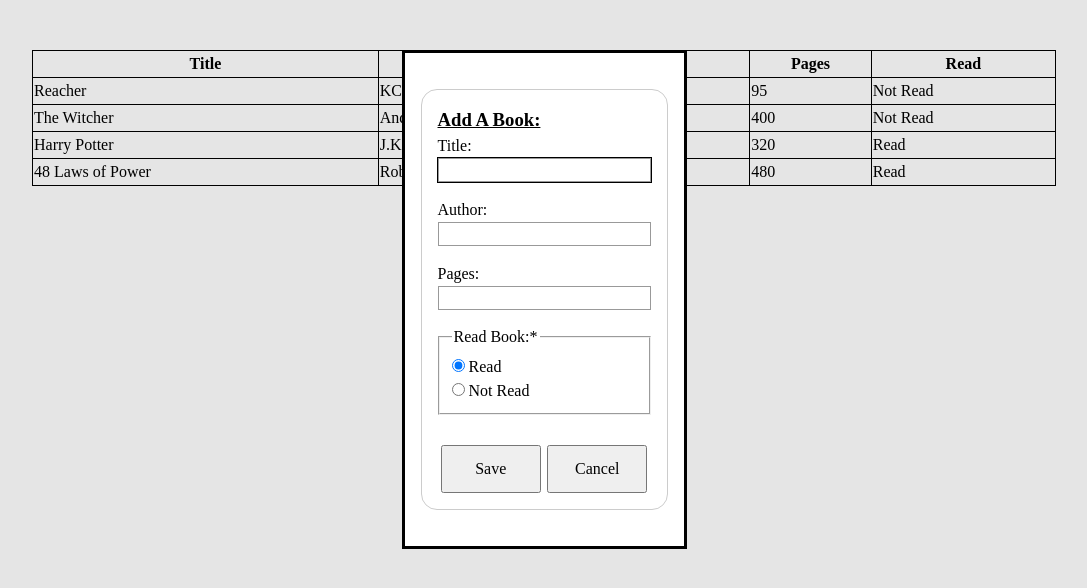
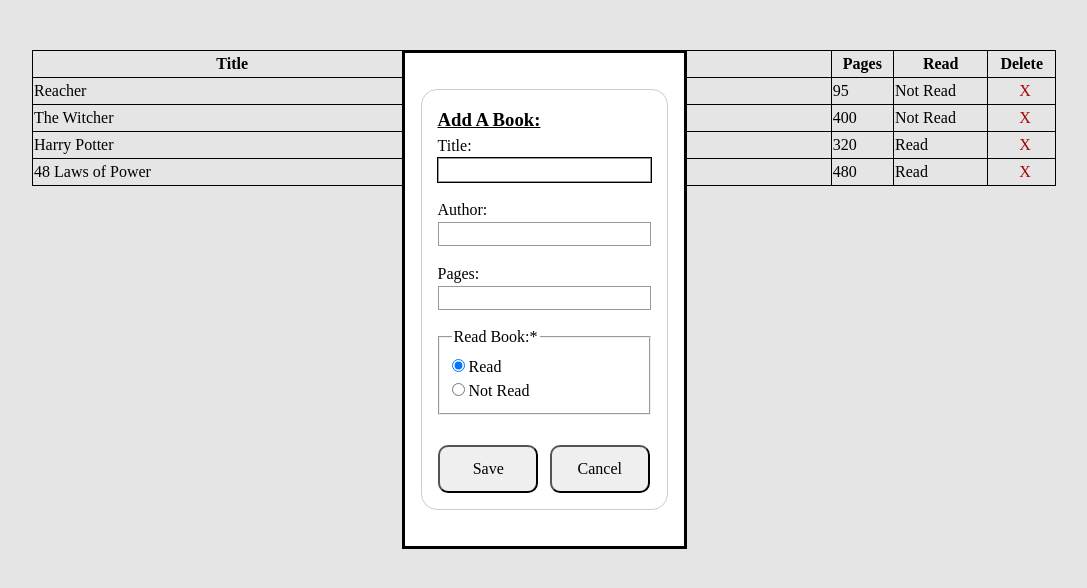
Before and after one commit to xKChan/libAppNew, a plain HTML site: page index.html in a window 1280 px wide. Both pictures are taken after a click on the button "Add New Book". Shown: the whole page, without its empty margins (96-1183 px from the left). Drawn offline with Linux system fonts and the light colour scheme.

Commit message:
delete button now removed the book from the library and page displays the new books that are still in the library

```diff
--- a/index.html
+++ b/index.html
@@ -15,7 +15,7 @@
         <h3>Add A Book:</h3>
         <p>
           <label for="getTitle">Title:</label>
-          <input type="text" id="getTitle" name="getTitle" required />
+          <input type="text" id="getTitle" name="getTitle" />
         </p>
         <p>
           <label for="getAuthor">Author:</label>
--- a/script.js
+++ b/script.js
@@ -1,24 +1,33 @@
 let libraryContainer = document.querySelector('.libraryContainer');
 
 const myLibrary = [
-  { title: 'Reacher', author: 'KC', pages: 95, read: 'Not Read' },
+  {
+    title: 'Reacher',
+    author: 'KC',
+    pages: 95,
+    read: 'Not Read',
+    id: 'daa5d7jb-8060-9846-c2e9-1711d5e07bd1',
+  },
   {
     title: 'The Witcher',
     author: 'Andrzej Sapkowski',
     pages: 400,
     read: 'Not Read',
+    id: 'daa5d7db-8060-9846-c2e9-1711d5e05bd5',
   },
   {
     title: 'Harry Potter',
     author: 'J.K. Rowling',
     pages: 320,
     read: 'Read',
+    id: 'daa5d7jb-8060-9846-c2e9-1711d5e07bd2',
   },
   {
     title: '48 Laws of Power',
     author: 'Robert Greene',
     pages: 480,
     read: 'Read',
+    id: 'dab5d7db-8060-9846-c2f9-1711g5e05bd9',
   },
 ];
 
@@ -33,6 +42,15 @@ function Book(title, author, pages, read, id) {
     return `${title} by ${author}, ${pages} pages, ${read} // Book Id: ${id}`;
   };
 }
+
+Book.prototype.readStatus = function () {
+  this.info();
+  if ((this.read = 'Read')) {
+    return (this.read = 'Not Read');
+  } else {
+    return (this.read = 'Read');
+  }
+};
 
 function addBookToLibrary(title, author, pages, read) {
   let getId = crypto.randomUUID();
@@ -49,13 +67,21 @@ function displayBooks() {
   const authorHeader = document.createElement('th');
   const pagesHeader = document.createElement('th');
   const readHeader = document.createElement('th');
+  const deleteHeader = document.createElement('th');
 
   titleHeader.textContent = 'Title';
   authorHeader.textContent = 'Author';
   pagesHeader.textContent = 'Pages';
   readHeader.textContent = 'Read';
+  deleteHeader.textContent = 'Delete';
 
-  bookTableHead.append(titleHeader, authorHeader, pagesHeader, readHeader);
+  bookTableHead.append(
+    titleHeader,
+    authorHeader,
+    pagesHeader,
+    readHeader,
+    deleteHeader
+  );
   bookTable.append(bookTableHead, bookTableBody);
   libraryContainer.append(bookTable);
 
@@ -65,36 +91,46 @@ function displayBooks() {
     const bookAuthor = document.createElement('td');
     const bookPages = document.createElement('td');
     const bookRead = document.createElement('td');
+    const bookDelete = document.createElement('td');
+    const deleteSymbol = document.createElement('span');
+
+    bookTitle.classList.add('minWidthTitleAuth');
+    bookAuthor.classList.add('minWidthTitleAuth');
+    bookDelete.classList.add('deleteContainer');
+    deleteSymbol.classList.add('centerX');
 
     let getLibraryBook = myLibrary[i];
     bookTitle.textContent = getLibraryBook.title;
     bookAuthor.textContent = getLibraryBook.author;
     bookPages.textContent = getLibraryBook.pages;
     bookRead.textContent = getLibraryBook.read;
+    deleteSymbol.textContent = 'X';
+    deleteSymbol.setAttribute('data-id', getLibraryBook.id);
 
-    bookContainer.append(bookTitle, bookAuthor, bookPages, bookRead);
+    bookDelete.append(deleteSymbol);
+
+    bookContainer.append(
+      bookTitle,
+      bookAuthor,
+      bookPages,
+      bookRead,
+      bookDelete
+    );
     bookTableBody.appendChild(bookContainer);
   }
+  deleteBook();
 }
 
 function addBook() {
-  const btnClick = document.querySelector('.newBookBtn');
-  const showForm = document.querySelector('.showForm');
   const saveButton = document.getElementById('saveButton');
-  const closeButton = document.getElementById('cancelButton');
   const getTitle = document.getElementById('getTitle');
   const getAuthor = document.getElementById('getAuthor');
   const getPages = document.getElementById('getPages');
   const getRead = document.getElementsByName('read');
+  const showForm = document.querySelector('.showForm');
 
-  btnClick.addEventListener('click', () => {
-    showForm.showModal();
-  });
-
-  closeButton.addEventListener('click', e => {
-    showForm.close();
-    e.preventDefault();
-  });
+  openDialog(showForm);
+  closeDialog(showForm);
 
   saveButton.addEventListener('click', e => {
     e.preventDefault();
@@ -119,11 +155,44 @@ function addBook() {
   });
 }
 
+function openDialog(form) {
+  const btnClick = document.querySelector('.newBookBtn');
+
+  btnClick.addEventListener('click', () => {
+    form.showModal();
+  });
+}
+
+function closeDialog(form) {
+  const closeButton = document.getElementById('cancelButton');
+
+  closeButton.addEventListener('click', e => {
+    form.close();
+    e.preventDefault();
+  });
+}
+
 function clearPage() {
   while (libraryContainer.firstChild) {
     libraryContainer.removeChild(libraryContainer.firstChild);
   }
 }
 
+function deleteBook() {
+  const getDeleteClick = document.querySelectorAll('.centerX');
+
+  getDeleteClick.forEach(e => {
+    e.addEventListener('click', () => {
+      for (let i = 0; i < myLibrary.length; i++) {
+        if (e.dataset.id == myLibrary[i].id) {
+          myLibrary.splice(i, 1);
+        }
+      }
+      clearPage();
+      displayBooks();
+    });
+  });
+}
+
 displayBooks();
 addBook();
--- a/style.css
+++ b/style.css
@@ -61,6 +61,10 @@ h6 {
   margin: auto;
   width: 80%;
 }
+
+.minWidthTitleAuth {
+  min-width: 270px;
+}
 table {
   margin-top: 50px;
   width: 100%;
@@ -83,6 +87,12 @@ button {
 
 .showForm {
   margin: 50px auto;
+}
+
+.centerX {
+  margin: 0 46% 0 46%;
+  cursor: pointer;
+  color: rgb(185, 5, 5);
 }
 
 form {
@@ -139,9 +149,11 @@ textarea:focus {
 
 .formButtons {
   display: flex;
+  gap: 10px;
 }
 
 .formButtons button {
   padding: 10px;
   width: 100px;
+  border-radius: 10px;
 }
```
